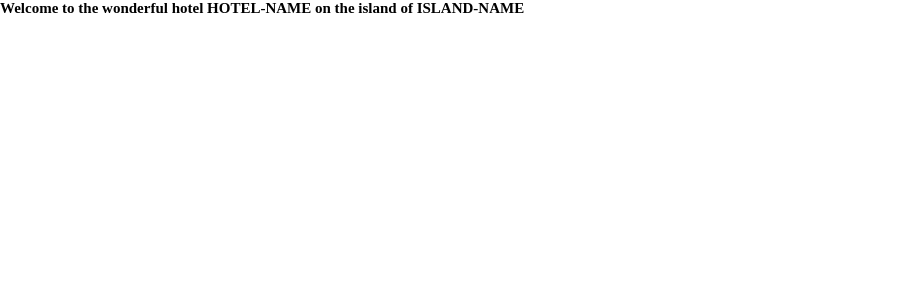
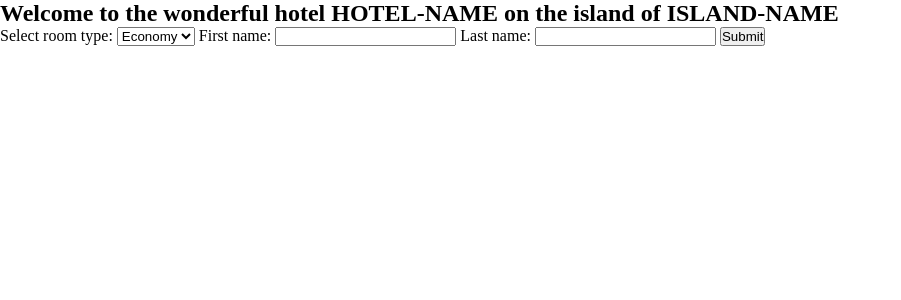
Before and after one commit to appelqvistelias/yrgopelago, a PHP site: page / in a window 1280 px wide. Shown: the top 300 px of the page, without its empty margins (0-901 px from the left). Run offline with PHP 8.4, Linux system fonts and the light colour scheme.

Commit message:
added booking html structure

```diff
--- a/index.php
+++ b/index.php
@@ -6,15 +6,30 @@ require_once(__DIR__ . '/header.php');
     <div class="inner-wrapper">
         <section id="hero">
             <h1>Welcome to the wonderful hotel HOTEL-NAME on the island of ISLAND-NAME</h1>
-        </section>
+        </section> <!-- #hero -->
 
         <section id="info">
 
-        </section>
+        </section> <!-- #info -->
 
         <section id="booking">
+            <form method="post" action="">
+                <label for="room">Select room type:</label>
+                <select id="room" name="room" required>
+                    <option value="economy">Economy</option>
+                    <option value="standard">Standard</option>
+                    <option value="luxury">Luxury</option>
+                </select>
 
-        </section>
+                <label for="firstname">First name:</label>
+                <input type="text" id="firstname" name="firstname" required>
+
+                <label for="lastname">Last name:</label>
+                <input type="text" id="lastname" name="lastname" required>
+
+                <button type="submit">Submit</button>
+            </form>
+        </section> <!-- #booking -->
     </div> <!-- .inner-wrapper -->
 
 </main>
--- a/style/typography.css
+++ b/style/typography.css
@@ -0,0 +1,3 @@
+body {
+    font-size: 1.6rem;
+}
```
